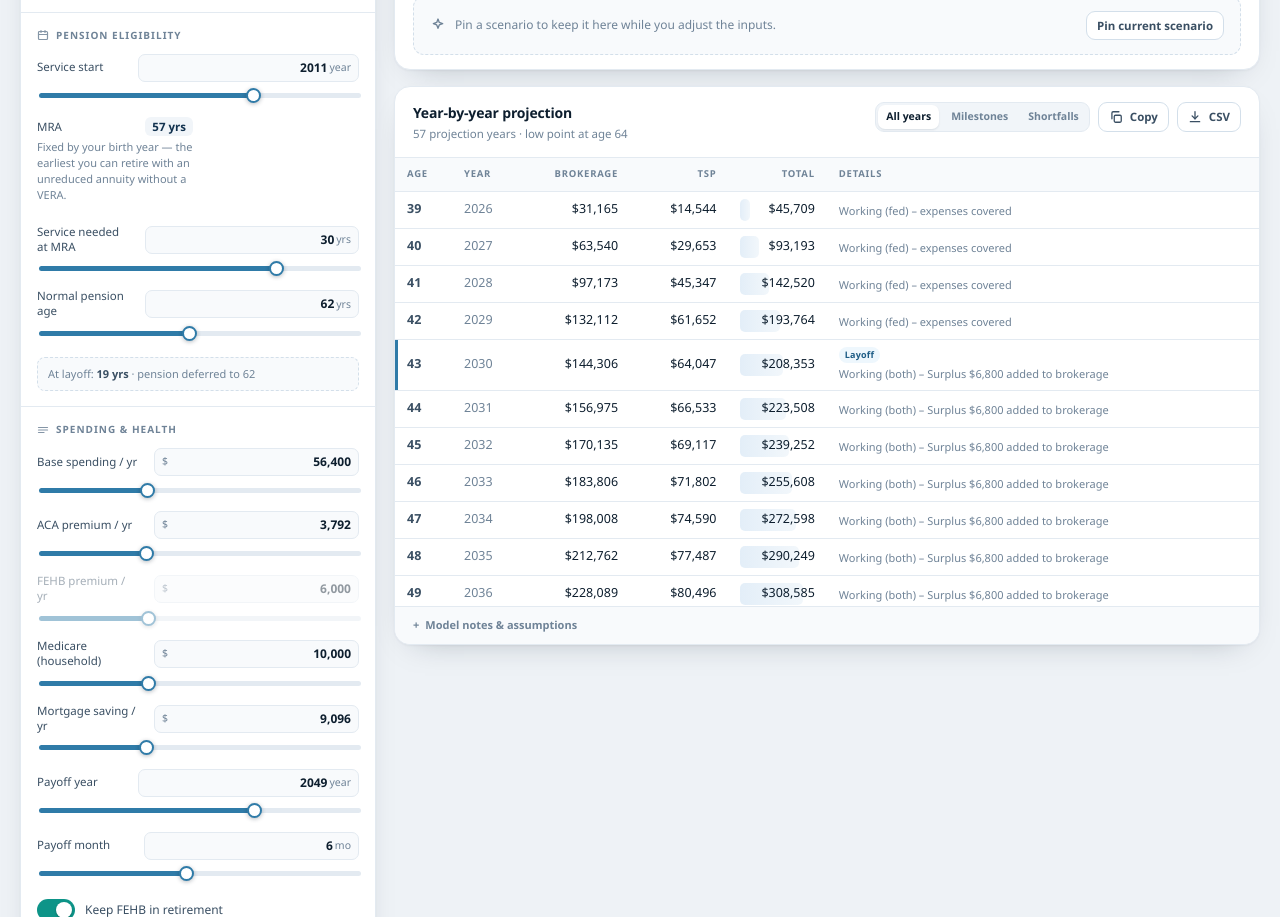
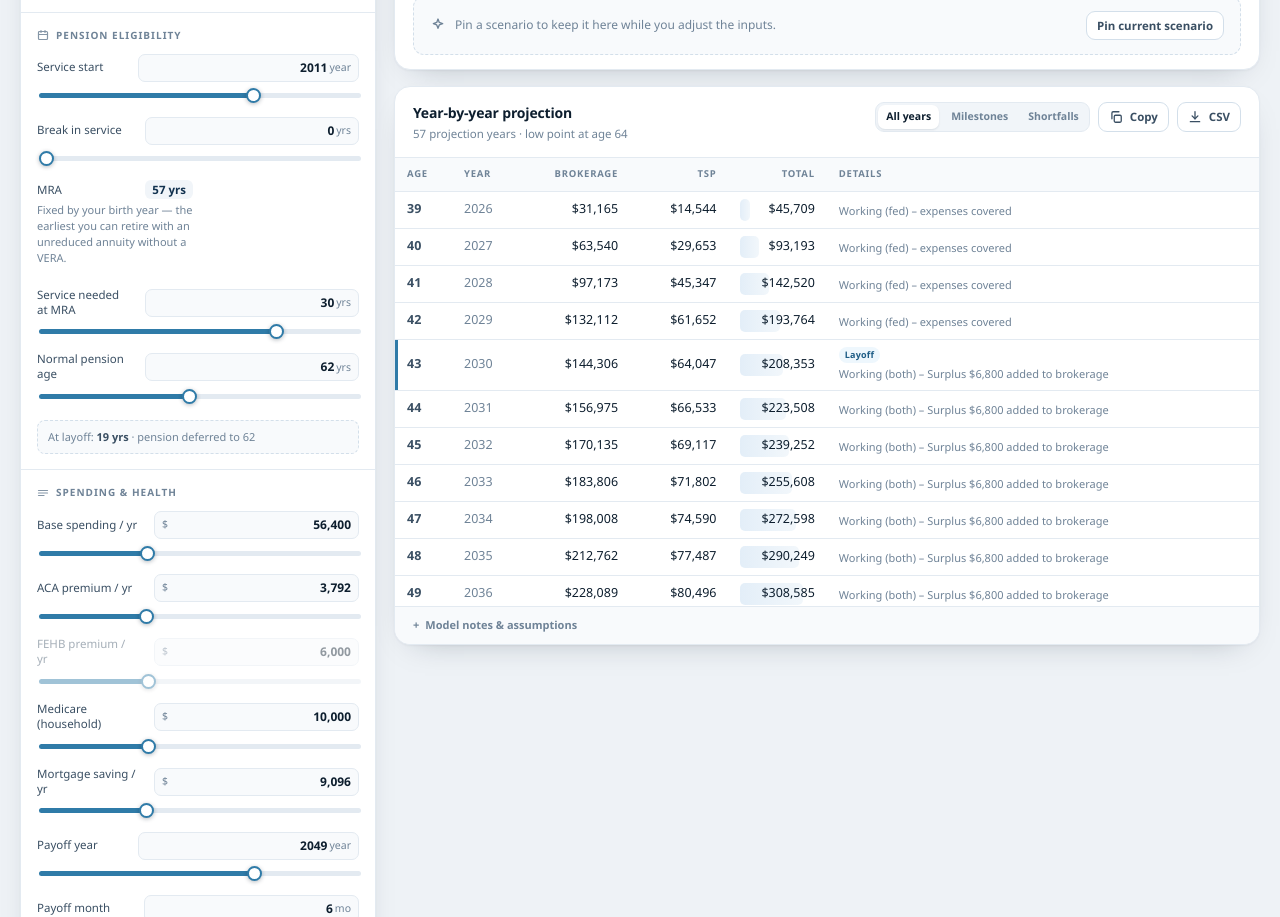
Before and after one commit to elninost0rm/retirement-dashboard, a plain HTML site: page index.html in a window 1280 px wide. Shown: the part 1409-2326 px from the top of the page. Drawn offline with Linux system fonts and the light colour scheme.

Commit message:
Add a break-in-service input for quit-and-return projections

```diff
--- a/index.html
+++ b/index.html
@@ -1090,7 +1090,7 @@
           <summary>Model notes &amp; assumptions</summary>
           <div class="notes-body">
             Figures are in today's dollars and grow at <b>(1 + nominal return) / (1 + inflation) − 1</b>.
-            Service years are calculated from your federal start year. Pension paths: <b>VERA</b> when
+            Service years are calculated from your federal start year, minus any break in service. Pension paths: <b>VERA</b> when
             you separate at 50+ with 20 years, or with 25 years at any age (full nominal, eroding
             to 62, then COLA);
             <b>MRA+30</b> at your MRA with the required service (nominal until COLA at 62), plus a FERS
@@ -1159,6 +1159,7 @@ function calculateScenario(inputs) {
   const ssSpouse = Number(inputs.ss_spouse);
   const high3 = Number(inputs.high3);
   const serviceStartYear = Math.trunc(Number(inputs.service_start_year));
+  const serviceBreak = Math.max(0, Number(inputs.service_break_years) || 0);
   const mraAge = Math.trunc(Number(inputs.mra_age));
   const mraService = Number(inputs.mra_service);
   const normalPensionAge = Math.trunc(Number(inputs.normal_pension_age));
@@ -1193,7 +1194,7 @@ function calculateScenario(inputs) {
   const tspAccessAge = 59.5;
   const colaAge = 62;
   const layoffYear = currentYear + (layoffAge - currentAge);
-  const serviceAtLayoff = Math.max(0, layoffYear - serviceStartYear);
+  const serviceAtLayoff = Math.max(0, layoffYear - serviceStartYear - serviceBreak);
 
   // A VERA is folded into the layoff: no separate window age. Leaving with
   // 20 years at 50+ (or 25 at any age) counts as an early-out.
@@ -1340,8 +1341,13 @@ function calculateScenario(inputs) {
     const bothRetired = age >= Math.max(yourRetireAge, spouseRetireAge - 3);
 
     if (age < layoffAge) {
-      brokerage += brokerContrib;
-      tsp += tspContrib;
+      // A mid-career break pauses contributions; the pension service is reduced
+      // separately by the same number of years.
+      const onBreak = age >= currentAge && age < currentAge + serviceBreak;
+      if (!onBreak) {
+        brokerage += brokerContrib;
+        tsp += tspContrib;
+      }
     } else if (!bothRetired) {
       // A working-year deficit draws from the balances instead of letting the
       // brokerage go negative, which would otherwise compound like an asset.
@@ -1606,7 +1612,7 @@ const DEFAULTS = {
   payoff_year: 2049, payoff_month: 6,
   new_job_gap_months: 0, severance_monthly: 0, severance_months: 1, new_job_health: true,
   fehb_enabled: true,
-  service_start_year: 2011,
+  service_start_year: 2011, service_break_years: 0,
   mra_age: 57, mra_service: 30, normal_pension_age: 62
 };
 
@@ -1638,6 +1644,7 @@ const MONEY_GROUPS = [
   ]},
   { mount: "group-pension", fields: [
     ["service_start_year", "Service start", "year", "Year you began federal service (September 2011). Service years are calculated from this."],
+    ["service_break_years", "Break in service", "yrs", "Years away from federal service, starting now. Reduces creditable service and pauses contributions."],
     ["mra_age", "MRA", "yrs", "Fixed by your birth year — the earliest you can retire with an unreduced annuity without a VERA."],
     ["mra_service", "Service needed at MRA", "yrs", "Years of service required to retire at MRA with an unreduced annuity (30)."],
     ["normal_pension_age", "Normal pension age", "yrs", "Deferred/normal pension start age (62)."]
@@ -1670,6 +1677,7 @@ function sliderSpec(key, unit) {
   if (key === "new_job_gap_months") return { min: 0, max: 24, step: 1 };
   if (key === "severance_months") return { min: 1, max: 12, step: 1 };
   if (key === "service_start_year") return { min: 1980, max: new Date().getFullYear(), step: 1 };
+  if (key === "service_break_years") return { min: 0, max: 20, step: 1 };
   if (key === "payoff_year") return { min: 2026, max: 2060, step: 1 };
   if (key === "mra_service") return { min: 0, max: 40, step: 1 };
   if (key === "normal_pension_age") return { min: 55, max: 70, step: 1 };
@@ -2276,7 +2284,7 @@ function validate() {
     "high3", "current_age", "layoff_age", "your_retire_age", "spouse_retire_age",
     "nominal_return", "inflation",
     "payoff_year", "payoff_month", "new_job_gap_months", "severance_monthly", "severance_months",
-    "service_start_year",
+    "service_start_year", "service_break_years",
     "mra_age", "mra_service", "normal_pension_age"
   ];
   required.forEach(k => {
@@ -2288,6 +2296,7 @@ function validate() {
   if (v.normal_pension_age < 50 || v.normal_pension_age > 70) errors.push("Normal pension age should be between 50 and 70.");
   if (v.new_job_gap_months < 0) errors.push("The new-job gap cannot be negative.");
   if (v.severance_monthly < 0) errors.push("Severance cannot be negative.");
+  if (v.service_break_years < 0) errors.push("Break in service cannot be negative.");
   if (v.severance_months < 1 || v.severance_months > 12) errors.push("Severance months must be between 1 and 12.");
 
   if (v.stress_enabled) {
```
Also changed, not shown: 2 other files.
